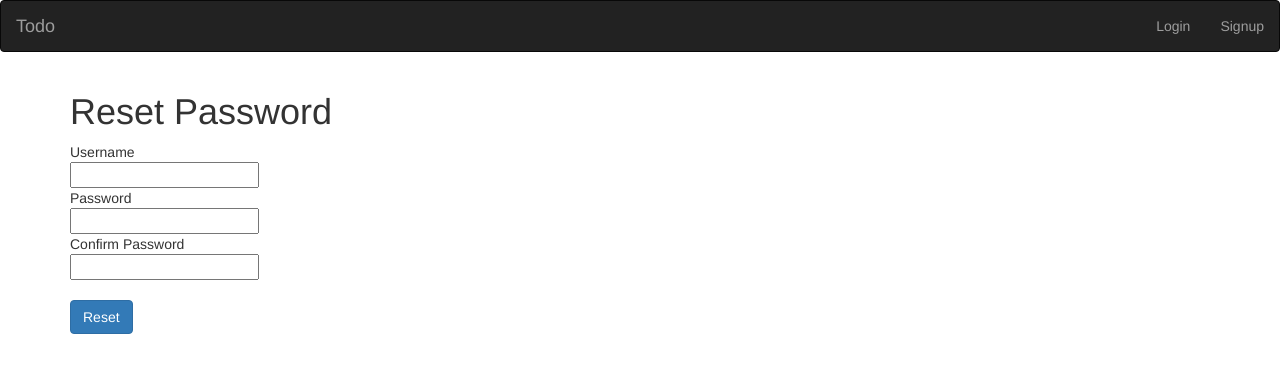
After one commit to sudheersingampalli/TodoList, a Django app: page /reset_password/ in a window 1280 px wide. The commit adds this page. Shown: the top 373 px of the page. Run offline with Django 3.2, Linux system fonts and the light colour scheme; some libraries are stand-ins or nearby versions.

Commit message:
reset password changes

```diff
--- /dev/null
+++ b/accounts/templates/accounts/reset_password.html
@@ -0,0 +1,37 @@
+{%extends 'base.html'%}
+{%block title%}Reset Password{%endblock%}
+{%block body%}
+
+
+<h1>Reset Password</h1>
+
+{% if messages %}
+{% for message in messages %}
+
+<div class="alert alert-{{ message.tags }} alert-dismissible" role="alert">
+    <button type="button" class="close" data-dismiss="alert" aria-label="Close">
+        <span aria-hidden="true">&times;</span>
+    </button>
+    {{ message }}
+</div>
+
+{% endfor %}
+{% endif %}
+
+<form method='POST' ><!--action="{% url 'accounts:reset_password' %}"-->
+{%csrf_token %}
+Username
+<br/>
+<input type ='text' name ='username'>
+</br>
+Password
+<br/>
+<input type = 'password' name='password1'/></br>
+Confirm Password
+<br/>
+<input type = 'password' name='password2'/></br></br>
+<input class="btn btn-primary" type ='submit' value='Reset'/>
+
+
+</form>
+{% endblock %}
--- a/accounts/urls.py
+++ b/accounts/urls.py
@@ -7,5 +7,6 @@ urlpatterns = [
 	url(r'^signup/', views.signup, name ='signup'),
     url(r'^login/', views.loginview, name ='login'),
     url(r'^logout/', views.logoutview, name ='logout'),
+    url(r'^reset_password/', views.reset_password, name ='reset_password'),
     url(r'^$', views.home, name ='home'),
 ]
--- a/accounts/views.py
+++ b/accounts/views.py
@@ -56,3 +56,25 @@ def logoutview(request):
 		logout(request)
 		return render(request,'accounts/logout.html');
 	return render(request,'accounts/login.html',{'info':'Not yet!!'});
+
+
+def reset_password(request):
+
+	if request.method == 'POST':
+
+		if request.POST['password1']==request.POST['password2']:
+			try:
+				user=User.objects.get(username = request.POST['username'])
+				user.set_password(request.POST['password1'])
+				user.save()
+				messages.success(request,"Password changed")
+				return redirect('accounts:login')
+			except User.DoesNotExist:
+				messages.warning(request,"User Does Not Exist")
+				return render(request,'accounts/reset_password.html')
+
+		else:
+			messages.warning(request,"Passwords do not match")
+			return render(request,'accounts/reset_password.html');
+	else:
+		return render(request,'accounts/reset_password.html');
```
Also changed, not shown: accounts/templates/accounts/login.html (+7 -7 lines).
